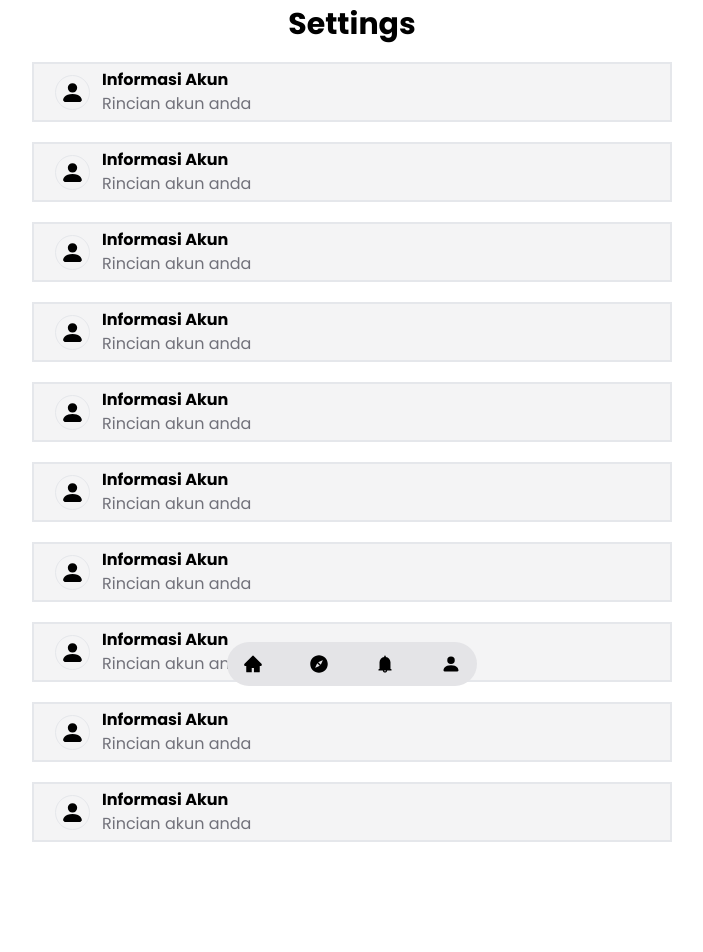
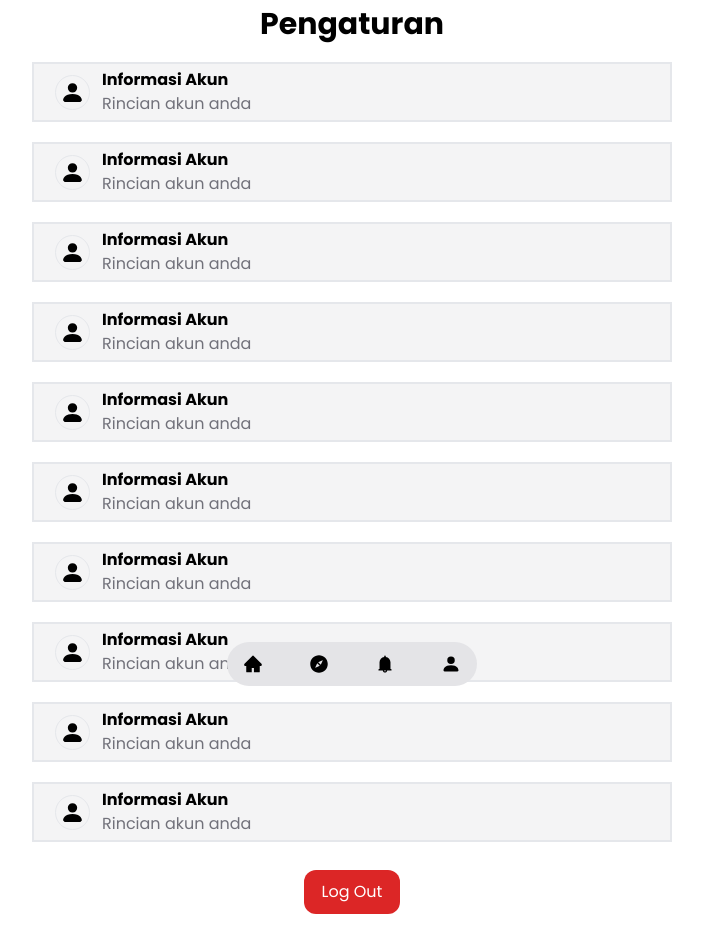
Before and after one commit to zackdesu/konseling-sekolah, a React (Vite) app in the folder frontend/: page /settings in a window 1280 px wide. Shown: the part 94-1046 px from the top of the page, without its empty margins (288-991 px from the left). Built offline with nearby package versions, Linux system fonts and the light colour scheme.

Commit message:
feat: title to pengaturan & logout button

```diff
--- a/frontend/src/Pages/settings.tsx
+++ b/frontend/src/Pages/settings.tsx
@@ -20,7 +20,7 @@ const Settings = () => {
 
   return (
     <div className="py-20 flex flex-col items-center">
-      <h2 className="my-5">Settings</h2>
+      <h2 className="my-5">Pengaturan</h2>
       <SettingsMenu
         icon={BsPersonFill as IconType}
         title="Informasi Akun"
@@ -71,6 +71,7 @@ const Settings = () => {
         title="Informasi Akun"
         desc="Rincian akun anda"
       />
+      <button className="normalbutton bg-red-600">Log Out</button>
     </div>
   );
 };
```
